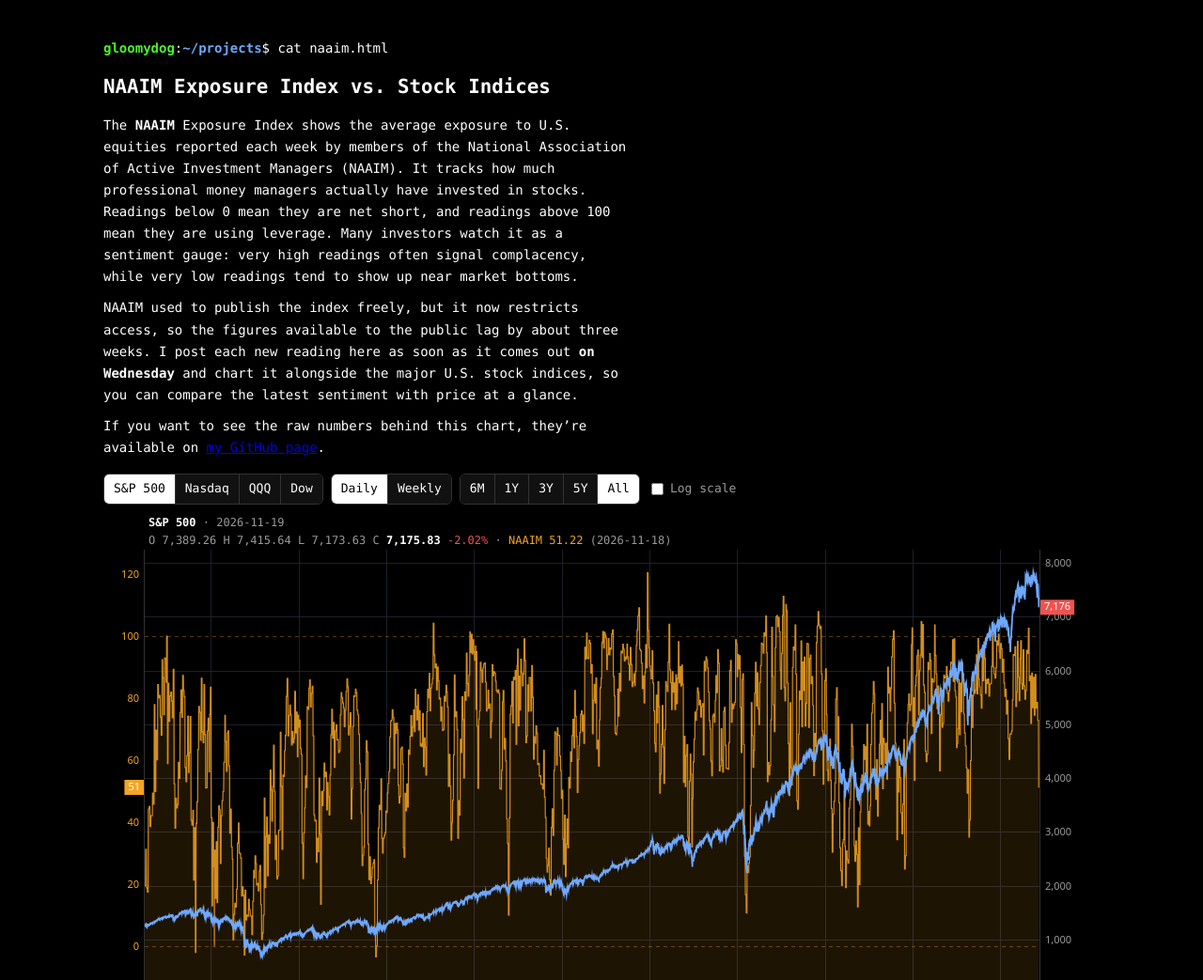
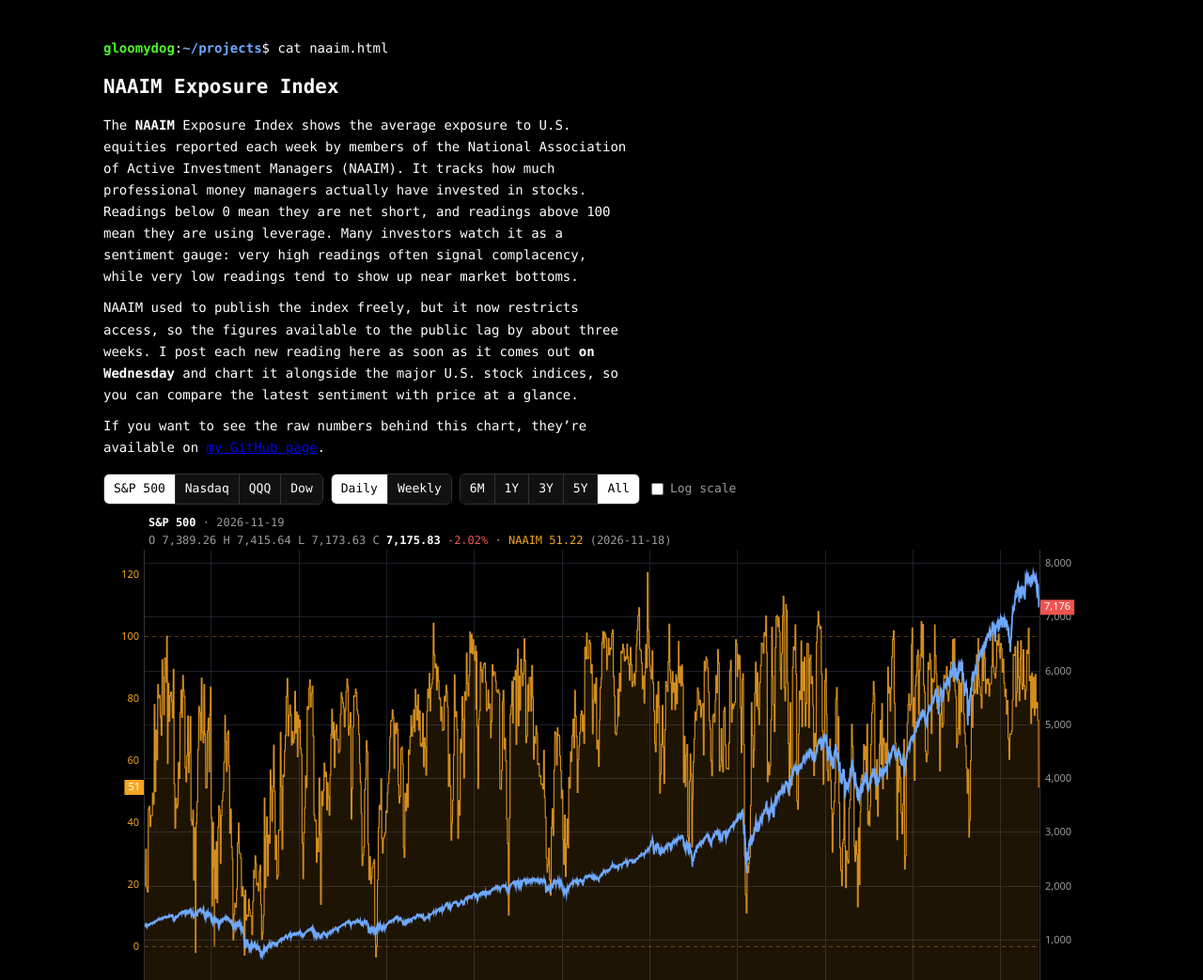
Before and after one commit to gloomydog/gloomydog.github.io, a plain HTML site: page projects/naaim.html in a window 1280 px wide. Shown: the top 1043 px of the page at 94% size. Drawn offline with Linux system fonts and the light colour scheme.

Commit message:
Update naaim.html

```diff
--- a/projects/naaim.html
+++ b/projects/naaim.html
@@ -41,7 +41,7 @@
 <body>
 <div class="wrap">
   <div class="prompt"><span class="user">gloomydog</span>:<span class="path">~/projects</span>$ cat naaim.html</div>
-  <h1>NAAIM Exposure Index vs. Stock Indices</h1>
+  <h1>NAAIM Exposure Index</h1>
   <div class="intro">
     <p>The <b>NAAIM</b> Exposure Index shows the average exposure to U.S. equities reported each week by members of the National Association of Active Investment Managers (NAAIM). It tracks how much professional money managers actually have invested in stocks. Readings below 0 mean they are net short, and readings above 100 mean they are using leverage. Many investors watch it as a sentiment gauge: very high readings often signal complacency, while very low readings tend to show up near market bottoms.</p>
     <p>NAAIM used to publish the index freely, but it now restricts access, so the figures available to the public lag by about three weeks. I post each new reading here as soon as it comes out <b>on Wednesday</b> and chart it alongside the major U.S. stock indices, so you can compare the latest sentiment with price at a glance.</p>
```
